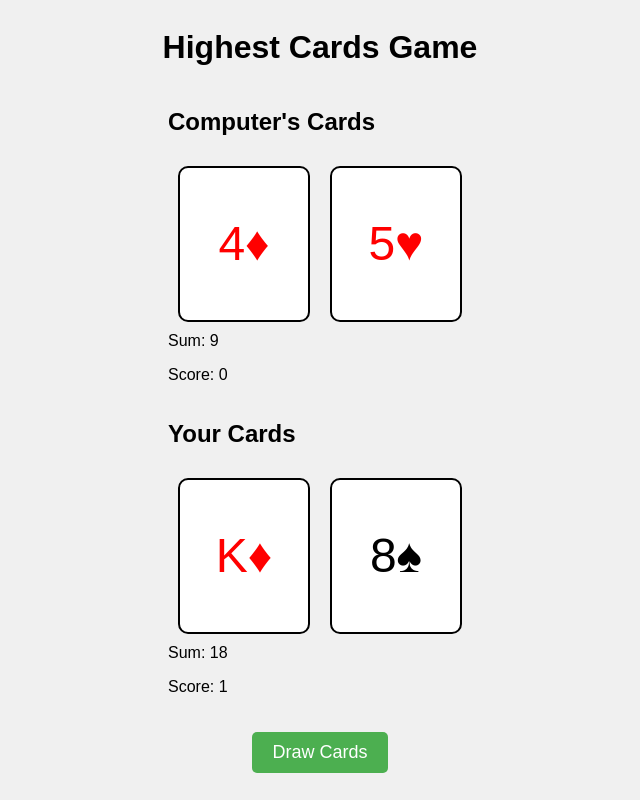
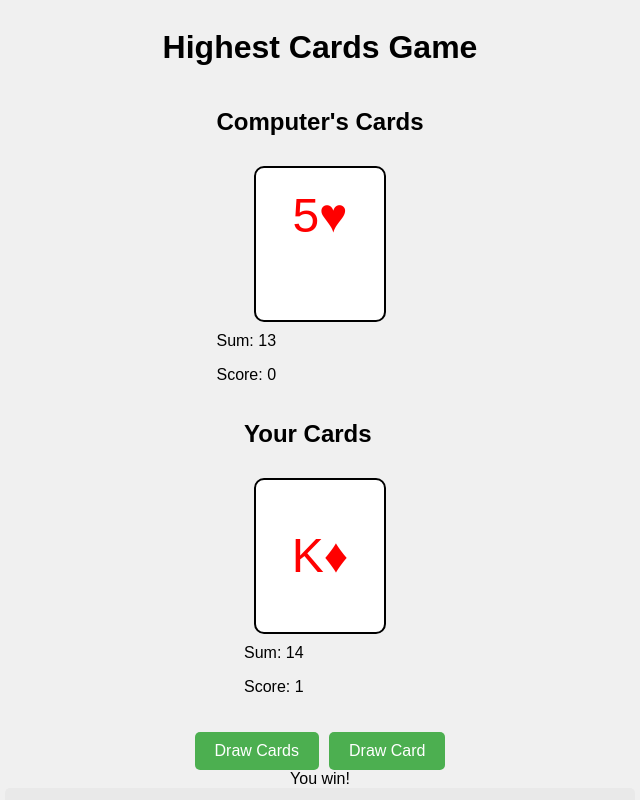
Before and after one commit to kathykam/QBlackjack, a plain HTML site: page index.html in a window 1280 px wide. Both pictures are taken after a click on the button "Draw Cards". Shown: the top 800 px of the page, without its empty margins (320-960 px from the left). Drawn offline with Linux system fonts and the light colour scheme.

Commit message:
Only draws one Card :(

```diff
--- a/index.html
+++ b/index.html
@@ -33,7 +33,12 @@
                 <p>Score: <span id="player-score">0</p>
             </div>
         </div>
-<button id="draw-card" onclick="playRound()">Draw Cards</button>
+ <div class="button-container">
+     <button id="draw-card" onclick="playRound()">Draw Cards</button>
+     <button id="draw-card-btn" disabled onclic="drawExtraCard()">Draw Card</button>
+ </div>
+
+
 <div id="result"></div>
 <div class="instructions">
     <h3>How to play:</h3>
--- a/script.js
+++ b/script.js
@@ -2,6 +2,7 @@
 // Make sure this path is correct and the file exists
 let playerDisplayScore = 0;
 let computerDisplayScore = 0;
+let playerHand = [];
 
 const cardData = [
     { suit: '♠', rank: 'A', color: 'black' },
@@ -82,6 +83,7 @@ function drawCard() {
 }
 
 function updateCardDisplay(elementId, card) {
+    console.log("Update Card Display");
     const cardElement = document.getElementById(elementId);
     cardElement.textContent = `${card.rank}${card.suit}`;
     if (card.suit === '♥' || card.suit === '♦') {
@@ -93,13 +95,39 @@ function updateCardDisplay(elementId, card) {
 
 function playRound() {
     console.log("Start Play Round");
-    const playerCard1 = drawCard();
-    const playerCard2 = drawCard();
-    const computerCard1 = drawCard();
-    const computerCard2 = drawCard();
+    playerHand = [];
+    computerHand = [];
 
-    const playerScores = calculateBlackjackScores([playerCard1, playerCard2]);
-    const computerScores = calculateBlackjackScores([computerCard1, computerCard2]);
+    // Disable buttons during dealing
+    document.getElementById('draw-card').disabled = true;
+    document.getElementById('draw-card-btn').disabled = true;
+
+    dealCards();
+}
+
+function dealCards(step = 0) {
+    if (step < 4) {
+        setTimeout(() => {
+            let card = drawCard();
+            if (step === 0) {
+                playerHand[0] = card;
+                updateDisplay(playerHand, computerHand, null, null, null, 'player1');
+            } else if (step === 1) {
+                computerHand[0] = card;
+                updateDisplay(playerHand, computerHand, null, null, null, 'computer1');
+            } else if (step === 2) {
+                playerHand[1] = card;
+                updateDisplay(playerHand, computerHand, null, null, null, 'player2');
+            } else if (step === 3) {
+                computerHand[1] = card;
+                updateDisplay(playerHand, computerHand, null, null, null, 'computer2');
+            }
+            dealCards(step + 1);
+        }, 500);
+    } else {
+        // All cards dealt, determine result
+        const playerScores = calculateBlackjackScores(playerHand);
+        const computerScores = calculateBlackjackScores(computerHand);
 
         let result;
         if (playerScores.hard > computerScores.hard) {
@@ -112,9 +140,98 @@ function playRound() {
             result = 'tie';
         }
 
-    updateDisplay(playerCard1, playerCard2, computerCard1, computerCard2, playerScores, computerScores, result);
+        updateDisplay(playerHand, computerHand, playerScores, computerScores, result, 'final');
+
+        // Enable the "Draw Card" button if it's the player's turn
+        document.getElementById('draw-card-btn').disabled = false;
+        document.getElementById('draw-card').disabled = false;
+
         shuffleDeck();
     }
+}
+
+
+
+function drawExtraCard() {
+    document.getElementById('draw-card-btn').disabled = true;
+
+    setTimeout(() => {
+        const newCard = drawCard();
+        playerHand.push(newCard);
+        const playerScores = calculateBlackjackScores(playerHand);
+
+        updateDisplay(playerHand, computerHand, playerScores);
+
+        // Check if the player has busted
+        if (playerScores.hard > 21) {
+            updateDisplay(playerHand, computerHand, playerScores, calculateBlackjackScores(computerHand), 'computer');
+        } else {
+            document.getElementById('draw-card-btn').disabled = false;
+        }
+    }, 500);
+}
+
+function updateDisplay(playerHand, computerHand, playerScores = null, computerScores = null, result = null, step = null) {
+    // Update player cards
+    for (let i = 0; i < 2; i++) {
+        const cardElementId = `player-card-${i+1}`;
+        if (i < playerHand.length) {
+            updateCardDisplay(cardElementId, playerHand[i]);
+        } else {
+            document.getElementById(cardElementId).textContent = '';
+            document.getElementById(cardElementId).style.display = 'none';
+        }
+    }
+
+    // Update computer cards
+    for (let i = 0; i < 2; i++) {
+        const cardElementId = `computer-card-${i+1}`;
+        const cardElement = document.getElementById(cardElementId);
+        if (i < computerHand.length) {
+            if (i === 0 || step === 'final') {
+                // Show the first card or all cards if it's the final step
+                updateCardDisplay(cardElementId, computerHand[i]);
+            } else {
+                // Show face-down card
+                cardElement.textContent = '🂠';
+                cardElement.style.color = 'black';
+                cardElement.style.display = 'inline-block';
+            }
+        } else {
+            cardElement.textContent = '';
+            cardElement.style.display = 'none';
+        }
+    }
+
+    // Update scores and result only if provided
+    if (playerScores && computerScores) {
+        document.getElementById('player-sum').textContent = formatScore(playerScores);
+        document.getElementById('computer-sum').textContent = formatScore(computerScores);
+    }
+
+    if (result) {
+        const resultElement = document.getElementById('result');
+        resultElement.classList.remove('win', 'lose', 'tie');
+
+        let resultText = '';
+        if (result === 'player') {
+            resultText = 'You win!';
+            resultElement.classList.add('win');
+        } else if (result === 'computer') {
+            resultText = 'Computer wins!';
+            resultElement.classList.add('lose');
+        } else {
+            resultText = "It's a tie!";
+            resultElement.classList.add('tie');
+        }
+        resultElement.textContent = resultText;
+
+        document.getElementById('player-score').textContent = playerDisplayScore;
+        document.getElementById('computer-score').textContent = computerDisplayScore;
+    }
+}
+
+
 
 function calculateBlackjackScores(cards) {
     let hardScore = 0;
@@ -145,28 +262,6 @@ function calculateBlackjackScores(cards) {
     return { soft: softScore, hard: hardScore };
 }
 
-function updateDisplay(playerCard1, playerCard2, computerCard1, computerCard2, playerScores, computerScores, result) {
-    updateCardDisplay('player-card-1', playerCard1);
-    updateCardDisplay('player-card-2', playerCard2);
-    updateCardDisplay('computer-card-1', computerCard1);
-    updateCardDisplay('computer-card-2', computerCard2);
-
-    document.getElementById('player-sum').textContent = formatScore(playerScores);
-    document.getElementById('computer-sum').textContent = formatScore(computerScores);
-
-    let resultText = '';
-    if (result === 'player') {
-        resultText = 'You win!';
-    } else if (result === 'computer') {
-        resultText = 'Computer wins!';
-    } else {
-        resultText = "It's a tie!";
-    }
-    document.getElementById('result').textContent = resultText;
-    document.getElementById('player-score').textContent = playerDisplayScore;
-    document.getElementById('computer-score').textContent = computerDisplayScore;
-}
-
 function formatScore(scores) {
     if (scores.soft !== scores.hard) {
         return `Sum: ${scores.hard} or Hard: ${scores.soft}`;
--- a/style.css
+++ b/style.css
@@ -41,22 +41,34 @@ body {
     align-items: center;
 }
 
-button {
-    font-size: 18px;
+.button-container {
+    display: flex;
+    justify-content: center;
+    gap: 10px;
+    margin-top: 20px;
+}
+
+.button-container button {
     padding: 10px 20px;
-    margin: 20px;
+    font-size: 16px;
+    cursor: pointer;
     background-color: #4CAF50;
     color: white;
     border: none;
     border-radius: 5px;
-    cursor: pointer;
+    transition: background-color 0.3s;
 }
 
-button:hover {
+.button-container button:hover {
     background-color: #45a049;
 }
 
-#result {
+.button-container button:disabled {
+    background-color: #cccccc;
+    cursor: not-allowed;
+}
+
+s#result {
     font-size: 24px;
     margin: 20px 0;
     font-weight: bold;
```
Lines whose indentation alone changed are shown as unchanged.
